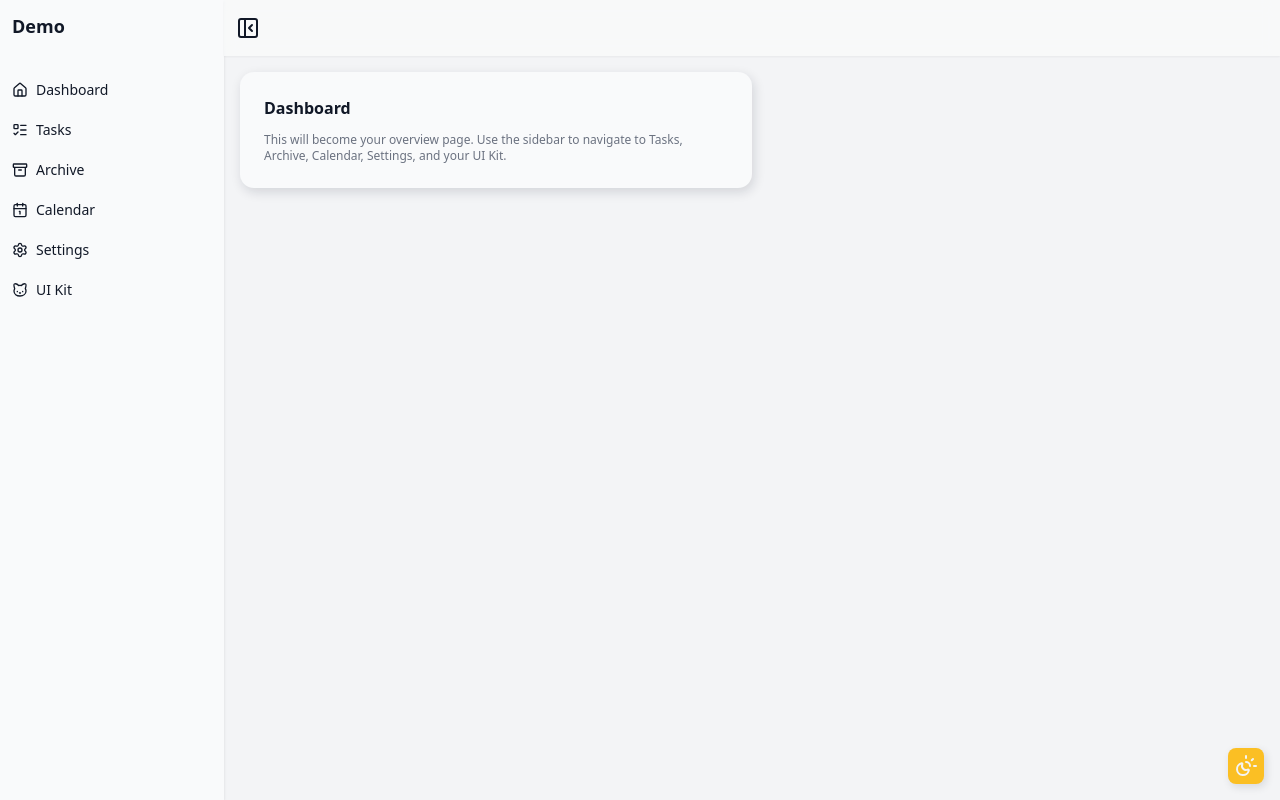
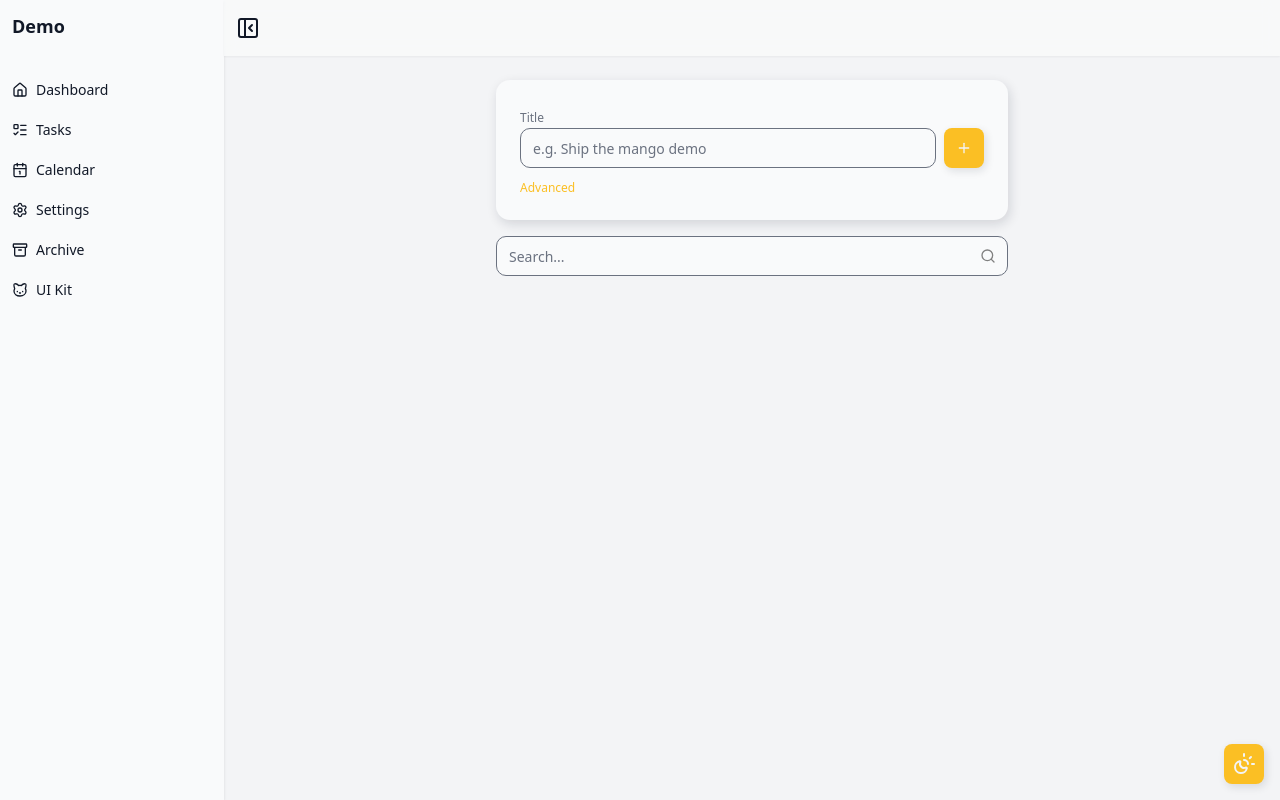
Before and after one commit to charlie-martins/charlie-react-demo, a Next.js app: page /dashboard in a window 1280 px wide. Built offline with nearby package versions, Linux system fonts and the light colour scheme; no server answers.

Commit message:
add task card

```diff
--- a/src/app/(dashboard)/dashboard/page.tsx
+++ b/src/app/(dashboard)/dashboard/page.tsx
@@ -1,13 +1,22 @@
+'use client';
+
+import { Search, Container } from "@/components/UI";
+import { TaskForm } from "@/components/tasks/TaskForm";
+
 export default function DashboardHome() {
   return (
-    <div className="max-w-lg w-full">
-      <div className="ui-card space-y-3">
-        <h1 className="text-base font-semibold">Dashboard</h1>
-        <p className="text-xs text-muted">
-          This will become your overview page. Use the sidebar to navigate to
-          Tasks, Archive, Calendar, Settings, and your UI Kit.
-        </p>
-      </div>
+    <div className="max-w-lg w-full gap-4 flex flex-col">
+
+
+
+      <TaskForm
+        onSubmit={(values) => {
+          console.log('Submitted task:', values);
+        }}
+      />
+            <Container>
+        <Search />
+      </Container>
     </div>
   );
 }
--- a/src/app/globals.css
+++ b/src/app/globals.css
@@ -19,20 +19,22 @@
 /* Theme tokens: defaults = LIGHT */
 @theme {
   /* Colors (light) */
-  --color-bg: rgb(243, 244, 246);              /* page background */
-  --color-surface: rgb(249, 250, 251);         /* cards / panels */
+  --color-bg: rgb(243, 244, 246);         /* page background */
+  --color-surface: rgb(249, 250, 251);    /* cards / panels */
 
-  --color-fg: rgb(17, 24, 39);              /* main text */
-  --color-muted: rgb(107, 114, 128);           /* secondary text */
+  --color-fg: rgb(17, 24, 39);            /* main text */
+  --color-muted: rgb(107, 114, 128);      /* secondary text */
 
   --color-border-subtle: rgb(229, 231, 235);
   --color-border-strong: rgb(17, 24, 39);
 
-  --color-accent: rgb(251, 191, 36);          /* mango */
-  --color-accent-soft: rgb(254, 249, 195);     /* soft mango wash */
+  --color-accent: rgb(251, 191, 36);      /* mango */
+  --color-accent-soft: rgb(254, 249, 195);/* soft mango wash */
 
   --color-danger: rgb(249, 115, 115);
 
+  /* Control height: inputs & buttons share this */
+  --control-height: 2.5rem;               /* 40px, tweak if you want */
 
   /* Radii (for custom `rounded-*` utilities) */
   --radius-card: 0.875rem;
@@ -45,24 +47,21 @@
   --shadow-outline: 2px 3px 8px rgba(15, 23, 42, 0.10);
 }
 
-
-/* DARK THEME overrides via data-theme
-   This is the important bit: we override the SAME theme variables
-   when html[data-theme="dark"] is present. */
+/* DARK THEME overrides via data-theme */
 :root[data-theme='dark'] {
   color-scheme: dark;
 
-  --color-bg: rgb(44, 44, 44);              /* rgb(44, 44, 44) background */
-  --color-surface: rgb(52, 49, 50);         /* rgb(52, 49, 50) foreground surfaces */
+  --color-bg: rgb(44, 44, 44);            /* background */
+  --color-surface: rgb(52, 49, 50);       /* foreground surfaces */
 
-  --color-fg: rgb(229, 231, 235);              /* light text */
+  --color-fg: rgb(229, 231, 235);         /* light text */
   --color-muted: rgb(156, 163, 175);
 
   --color-border-subtle: rgb(31, 41, 55);
   --color-border-strong: rgb(249, 250, 251);
 
-  --color-accent: rgb(251, 191, 36);          /* mango */
-  --color-accent-soft: rgb(254, 249, 195);     /* warmer mango glow */
+  --color-accent: rgb(251, 191, 36);      /* mango */
+  --color-accent-soft: rgb(254, 249, 195);/* warmer mango glow */
 
   --color-danger: rgb(249, 115, 115);
 
@@ -72,18 +71,25 @@
 }
 
 /* Component presets */
+/* Component presets */
 @layer components {
   /* BUTTONS */
 
   .ui-btn {
     @apply inline-flex items-center justify-center
       rounded-button
-      px-3 py-1.5
+      px-3
       text-xs font-medium
       transition-colors duration-150
       focus-visible:outline-none focus-visible:ring-2 focus-visible:ring-accent
       focus-visible:ring-offset-2 focus-visible:ring-offset-bg
       disabled:opacity-50 disabled:cursor-not-allowed;
+    height: var(--control-height); /* shared with inputs */
+  }
+
+  /* For styled icon-only buttons (square, no extra padding) */
+  .ui-btn-icon {
+    @apply p-0 aspect-square;
   }
 
   .ui-btn-primary {
@@ -98,11 +104,11 @@
   .ui-btn-soft {
     @apply bg-accent-soft shadow-soft text-black hover:bg-accent-soft/80;
     transition: box-shadow 150ms ease, background-color 150ms ease;
+
     &:hover {
       box-shadow: 1px 2px 4px rgba(251, 191, 36, 0.18);
     }
   }
-
 
   /* Ghost = neutral, low priority, no hover anim */
   .ui-btn-ghost {
@@ -134,8 +140,9 @@
 
   .ui-btn-danger {
     @apply bg-danger shadow-soft hover:bg-danger/90;
-    color: #f9fafb; /* light text in both light and dark mode */
+    color: rgb(249, 250, 251); /* light text in both light and dark mode */
     transition: box-shadow 150ms ease, background-color 150ms ease;
+
     &:hover {
       box-shadow: 1px 1.5px 4px rgba(249, 115, 115, 0.22);
     }
@@ -148,11 +155,13 @@
       rounded-input
       border border-muted
       bg-surface
-    px-3 py-2
+      px-3
       text-sm text-fg
       placeholder:text-muted
       focus-visible:outline-none focus-visible:ring-2 focus-visible:ring-accent
       focus-visible:border-transparent;
+    height: var(--control-height);
+    line-height: 1.25rem;
   }
 
   .ui-input-label {
@@ -163,6 +172,10 @@
     @apply text-xs text-muted;
   }
 
+  .ui-input-icon {
+    @apply h-4 w-4 text-muted;
+  }
+
   /* CARD */
 
   .ui-card {
@@ -171,6 +184,4 @@
       p-6
       shadow-elevated;
   }
-
-
 }
--- a/src/components/UI/Button.tsx
+++ b/src/components/UI/Button.tsx
@@ -6,18 +6,21 @@ export type ButtonVariant = 'primary' | 'soft' | 'ghost' | 'outline' | 'danger';
 
 export interface ButtonProps
   extends ButtonHTMLAttributes<HTMLButtonElement> {
-  label?: string; // optional: icon-only buttons can rely on aria-label
+  label?: string;
   fullWidth?: boolean;
   icon?: ReactNode;
   iconPosition?: 'left' | 'right';
-  iconOnly?: boolean; // true = square icon button (if not plain)
-  eventName?: string; // reserved for analytics
-  eventTags?: string[]; // reserved for analytics
+  iconOnly?: boolean; // explicit icon-only hint (but inferred if icon + no label)
+  eventName?: string;
+  eventTags?: string[];
 
-  /** Render as a plain icon/button with no ui-btn chrome */
+  /** Text-only button (no bg, small text, uses variant colors) */
+  text?: boolean;
+
+  /** Completely plain wrapper (no ui-btn chrome, no variant) */
   plain?: boolean;
 
-  /** Variant flags: use exactly one of these in practice, e.g. <Button primary /> */
+  /** Variants: ideally only one at a time */
   primary?: boolean;
   soft?: boolean;
   ghost?: boolean;
@@ -34,6 +37,7 @@ export const Button = ({
   iconOnly = false,
   eventName,
   eventTags,
+  text,
   plain,
   primary,
   soft,
@@ -42,11 +46,14 @@ export const Button = ({
   danger,
   ...rest
 }: ButtonProps) => {
-  // Mark as used so TS doesn't complain until you wire analytics
+  // reserved for future analytics
   void eventName;
   void eventTags;
 
-  // Resolve variant class based on boolean flags. Last truthy wins, otherwise default to primary.
+  const isTextMode = !!text;
+  const isPlainMode = !!plain;
+
+  // Variant resolution for normal buttons
   let variantClass = 'ui-btn-primary';
 
   if (soft) {
@@ -66,12 +73,13 @@ export const Button = ({
   }
 
   // Icon-only if:
-  // - you gave an icon, and
-  // - either explicitly set iconOnly OR didn't provide a label
+  // - there is an icon, and
+  // - either iconOnly is true OR no label is provided
   const isIconOnly = !!icon && (iconOnly || !label);
 
-  // Only allow full-width when this is not icon-only
-  const widthClass = fullWidth && !isIconOnly ? 'w-full' : '';
+  // Full-width only makes sense for non-icon-only, non-plain buttons
+  const widthClass =
+    fullWidth && !isIconOnly && !isPlainMode ? 'w-full' : '';
 
   const iconWrapperClass =
     'inline-flex items-center justify-center text-[16px] leading-none';
@@ -79,7 +87,6 @@ export const Button = ({
   const content =
     isIconOnly && icon ? (
       <>
-        {/* Icon-only: icon visible, label (if provided) is sr-only for a11y */}
         <span className={iconWrapperClass}>{icon}</span>
         {label && <span className="sr-only">{label}</span>}
       </>
@@ -95,19 +102,37 @@ export const Button = ({
       </span>
     );
 
-  // Square shape only for styled icon-only buttons (not for plain)
-  const shapeClass = !plain && isIconOnly ? 'p-0 h-9 w-9 aspect-square' : '';
+  // For styled icon-only buttons: use ui-btn-icon to make them square
+  const shapeClass =
+    !isPlainMode && !isTextMode && isIconOnly ? 'ui-btn-icon' : '';
 
-  // Base class depends on plain vs styled button
-  const baseClass = plain
-    ? 'inline-flex items-center justify-center'
-    : 'ui-btn';
+  // Text-mode color: variant influences text color
+  let textColorClass = '';
+  if (isTextMode) {
+    if (danger) {
+      textColorClass = 'text-danger hover:text-danger/85';
+    } else if (primary || soft) {
+      textColorClass = 'text-accent hover:text-accent/85';
+    } else if (ghost) {
+      textColorClass = 'text-muted hover:text-fg';
+    } else {
+      textColorClass = 'text-fg hover:text-fg/80';
+    }
+  }
+
+  const baseClass = isPlainMode
+    ? 'inline-flex items-center justify-center text-xs'
+    : isTextMode
+      ? 'inline-flex items-center justify-center text-xs font-medium'
+      : 'ui-btn';
 
   const finalClassName = [
     baseClass,
-    !plain && variantClass,
-    !plain && widthClass,
-    !plain && shapeClass,
+    !isPlainMode && !isTextMode && variantClass,
+    !isPlainMode && !isTextMode && widthClass,
+    !isPlainMode && !isTextMode && shapeClass,
+    isTextMode && 'px-0 py-0',
+    isTextMode && textColorClass,
     className,
   ]
     .filter(Boolean)
--- a/src/components/UI/Card.tsx
+++ b/src/components/UI/Card.tsx
@@ -3,11 +3,13 @@ import type { ReactNode } from 'react';
 type CardProps = {
   children: ReactNode;
   className?: string;
+  title?: string;
 };
 
-export function Card({ children, className }: CardProps) {
+export function Card({ children, className, title }: CardProps) {
   return (
     <div className={['ui-card', className].filter(Boolean).join(' ')}>
+      {title && <h2 className="ui-card-title">{title}</h2>}
       {children}
     </div>
   );
--- a/src/components/UI/Input.tsx
+++ b/src/components/UI/Input.tsx
@@ -1,10 +1,12 @@
 'use client';
 
 import type { InputHTMLAttributes } from 'react';
+import type { ComponentType, SVGProps } from 'react';
 
 type InputProps = InputHTMLAttributes<HTMLInputElement> & {
   label?: string;
   helperText?: string;
+  icon?: ComponentType<SVGProps<SVGSVGElement>>;
 };
 
 export function Input({
@@ -12,9 +14,18 @@ export function Input({
   helperText,
   className,
   id,
+  icon: Icon,
   ...rest
 }: InputProps) {
   const inputId = id ?? rest.name;
+
+  const inputClassName = [
+    'ui-input',
+    Icon && 'pr-9', // make room for the icon on the right
+    className,
+  ]
+    .filter(Boolean)
+    .join(' ');
 
   return (
     <div className="space-y-1">
@@ -23,11 +34,21 @@ export function Input({
           {label}
         </label>
       )}
-      <input
-        id={inputId}
-        {...rest}
-        className={['ui-input', className].filter(Boolean).join(' ')}
-      />
+
+      <div className="relative">
+        <input
+          id={inputId}
+          {...rest}
+          className={inputClassName}
+        />
+
+        {Icon && (
+          <span className="pointer-events-none absolute inset-y-0 right-0 flex items-center pr-3">
+            <Icon className="ui-input-icon" aria-hidden="true" color='grey'/>
+          </span>
+        )}
+      </div>
+
       {helperText && (
         <p className="ui-input-helper">{helperText}</p>
       )}
--- /dev/null
+++ b/src/components/UI/Search.tsx
@@ -0,0 +1,13 @@
+'use client';
+
+import { Input } from "./Input";
+import { Search as SearchIcon} from "lucide-react";
+
+export const Search = () => {
+  return (
+    <Input
+      placeholder="Search..."
+      icon={SearchIcon}
+    />
+  );
+}
--- a/src/components/UI/index.ts
+++ b/src/components/UI/index.ts
@@ -4,6 +4,7 @@ export * from './Card';
 export * from './ColorPicker';
 export * from './ThemeToggle';
 export * from './Container';
+export * from './Search';
 // export * from './Navbar';
 // export * from './Footer';
 // export * from './Modal';
--- a/src/components/layout/DashboardShell.tsx
+++ b/src/components/layout/DashboardShell.tsx
@@ -10,9 +10,9 @@ import { Settings, Calendar1, Archive, House, ListTodo, Cat  } from 'lucide-reac
   const navItems = [
     { href: '/dashboard', label: 'Dashboard', icon: House },
     { href: '/dashboard/tasks', label: 'Tasks', icon: ListTodo },
-    { href: '/dashboard/archive', label: 'Archive', icon: Archive },
     { href: '/dashboard/calendar', label: 'Calendar', icon: Calendar1 },
     { href: '/dashboard/settings', label: 'Settings', icon: Settings },
+    { href: '/dashboard/archive', label: 'Archive', icon: Archive },
     { href: '/dashboard/ui', label: 'UI Kit', icon: Cat },
   ];
 
@@ -46,7 +46,7 @@ export function DashboardShell({ children }: DashboardShellProps) {
 
         {/* SCROLLABLE CONTENT ROW */}
         <div className="flex-1 min-h-0 overflow-y-auto">
-          <div className="p-4">
+          <div className="flex items-center justify-center  px-4 py-6 sm:px-6 lg:px-8">
             {children}
           </div>
         </div>
--- a/src/components/tasks/TaskForm.tsx
+++ b/src/components/tasks/TaskForm.tsx
@@ -0,0 +1,119 @@
+// src/components/tasks/TaskForm.tsx
+'use client';
+
+import { useState } from 'react';
+import type { FormEvent } from 'react';
+import { Card, Container, Input, Button } from '@/ui';
+import { Plus } from 'lucide-react';
+
+interface TaskFormValues {
+  title: string;
+  description: string;
+}
+
+interface TaskFormProps {
+  initialValues?: Partial<TaskFormValues>;
+  onSubmit: (values: TaskFormValues) => void;
+  submitLabel?: string;
+  isSubmitting?: boolean;
+}
+
+export function TaskForm({
+  initialValues,
+  onSubmit,
+  submitLabel = 'Add task',
+  isSubmitting = false,
+}: TaskFormProps) {
+  const [title, setTitle] = useState(initialValues?.title ?? '');
+  const [description, setDescription] = useState(
+    initialValues?.description ?? ''
+  );
+  const [showAdvanced, setShowAdvanced] = useState(false);
+
+  const handleSubmit = (event: FormEvent<HTMLFormElement>) => {
+    event.preventDefault();
+
+    const trimmedTitle = title.trim();
+    const trimmedDescription = description.trim();
+
+    if (!trimmedTitle) {
+      return;
+    }
+
+    onSubmit({
+      title: trimmedTitle,
+      description: trimmedDescription,
+    });
+
+    // You can decide later if this should clear fields or not
+    // setTitle('');
+    // setDescription('');
+  };
+
+  const disabled = isSubmitting;
+
+  return (
+    <Card className="w-full max-w-xl">
+      <form onSubmit={handleSubmit} className="space-y-3">
+        {/* Simple mode: title + add icon inline */}
+        <Container direction="row" className="items-end gap-2">
+          <div className="flex-1">
+            <Input
+              label="Title"
+              name="title"
+              placeholder="e.g. Ship the mango demo"
+              value={title}
+              onChange={(e) => setTitle(e.target.value)}
+              disabled={disabled}
+            />
+          </div>
+
+          <Button
+            type="submit"
+            primary
+            icon={<Plus className="h-4 w-4" />}
+            iconOnly
+            aria-label={submitLabel}
+            disabled={disabled}
+          />
+        </Container>
+
+        {/* Advanced toggle */}
+        <Container
+          direction="row"
+          className="items-center justify-between"
+        >
+          <Button
+            type="button"
+            text
+            soft
+            label={showAdvanced ? 'Hide advanced' : 'Advanced'}
+            onClick={() => setShowAdvanced((prev) => !prev)}
+          />
+        </Container>
+
+        {/* Advanced section */}
+        {showAdvanced && (
+          <Container direction="column" className="space-y-1">
+            <label htmlFor="description" className="ui-input-label">
+              Description
+            </label>
+            <div className="relative">
+              <textarea
+                id="description"
+                name="description"
+                placeholder="Optional details about this task"
+                className="ui-input min-h-[80px] resize-none p-4"
+                value={description}
+                onChange={(e) => setDescription(e.target.value)}
+                disabled={disabled}
+                maxLength={400}
+              />
+            </div>
+
+          </Container>
+        )}
+      </form>
+    </Card>
+  );
+}
```
Also changed, not shown: src/components/tasks/TaskList.tsx (added). Lines whose indentation alone changed are shown as unchanged.
